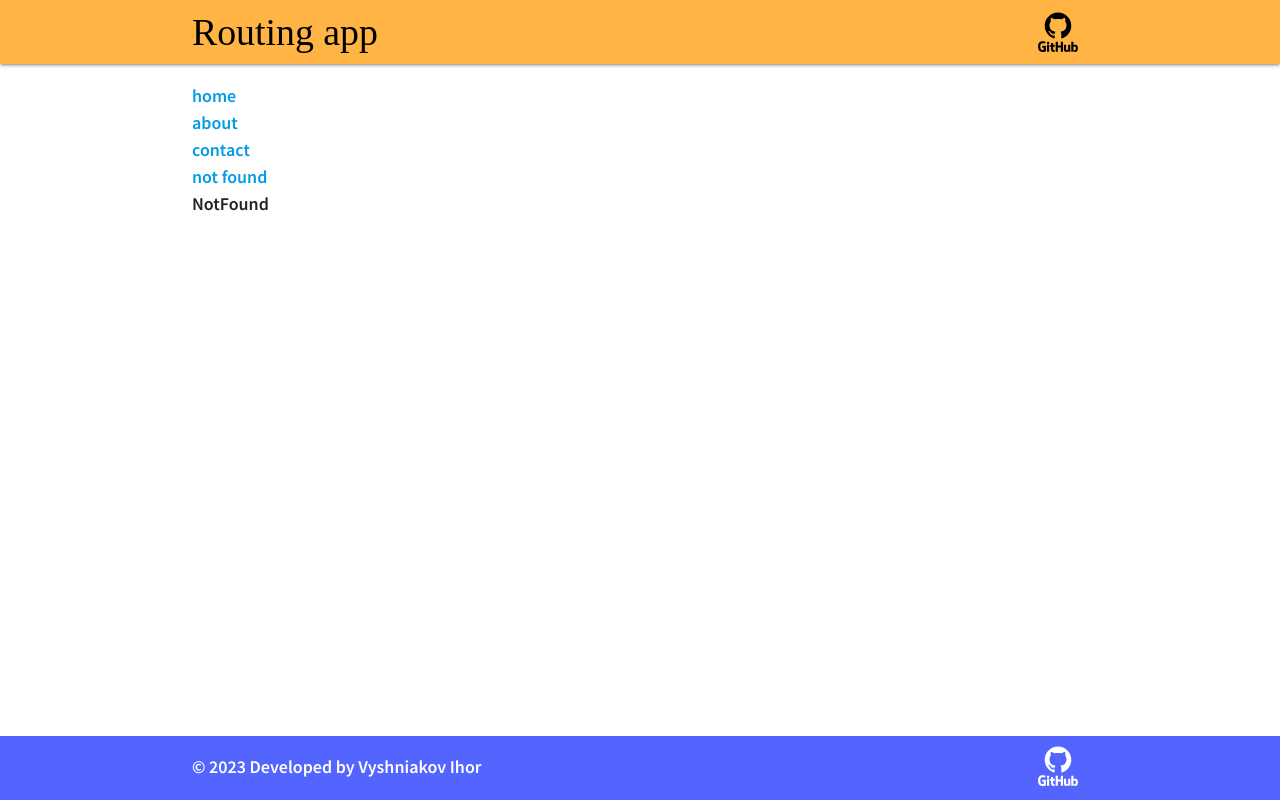
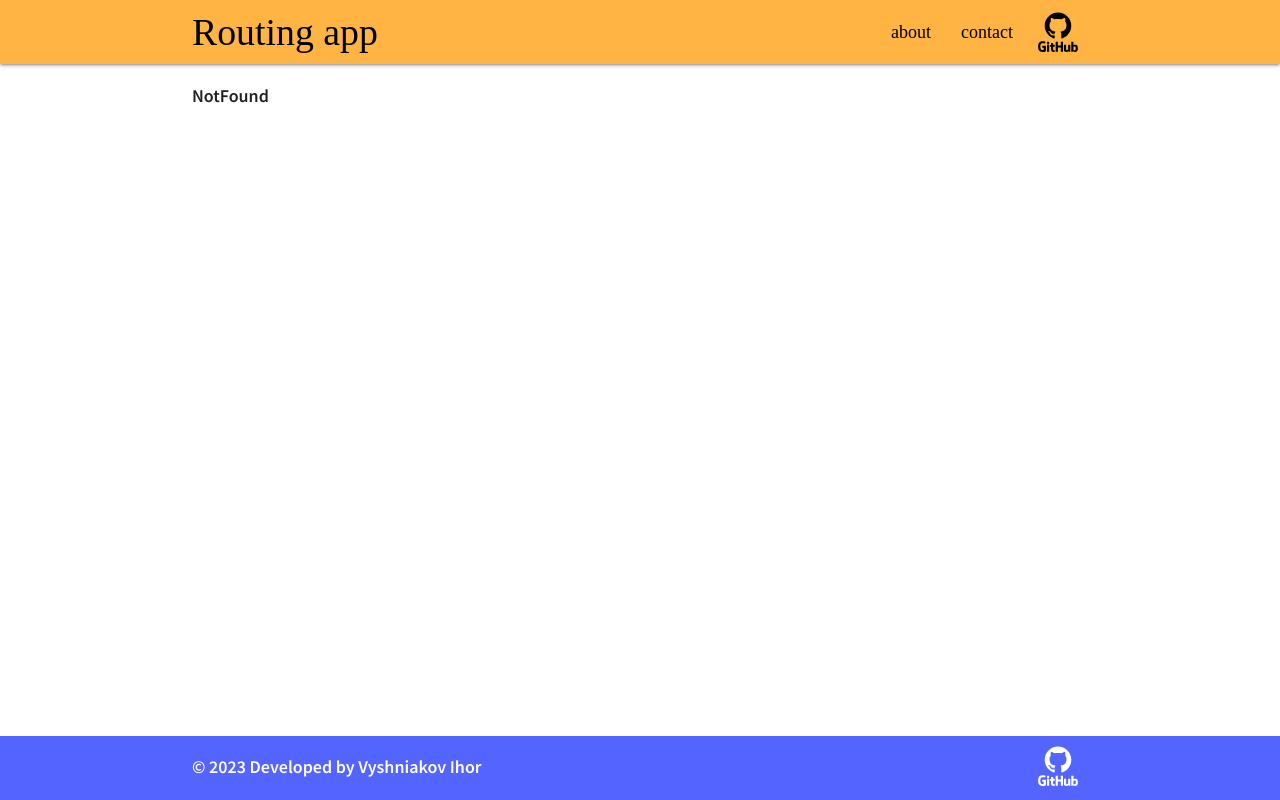
Before and after one commit to ihorvyshniakov/routing-app, a React (Vite) app: page / in a window 1280 px wide. Before the commit this address had no page. Built offline with nearby package versions, Linux system fonts and the light colour scheme; a web font is replaced by a local one.

Commit message:
85. <Link/> without reload

```diff
--- a/src/App.jsx
+++ b/src/App.jsx
@@ -7,33 +7,23 @@ import Home from './pages/Home';
 import Contact from './pages/Contact';
 import NotFound from './pages/NotFound';
 
-const BASE_URL = '/routing-app';
-const go = route => String(`${BASE_URL}${route}`);
+export const go = route => String(`/routing-app${route}`);
 
 function App() {
 	return (
-		<>
+		<Router>
 			<Header />
 			<main className='container content'>
-				<a href={go('/')}>home</a>
-				<br />
-				<a href={go('/about')}>about</a>
-				<br />
-				<a href={go('/contact')}>contact</a>
-				<br />
-				<a href={go('/any')}>not found</a>
-				<Router>
 				<Switch>
 					<Route exact path={go('/')} component={Home} />
 					<Route path={go('/about')} component={About} />
 					<Route path={go('/contact')} component={Contact} />
-						<Route path={go('/contact')} component={NotFound} />
+					<Route path={go('/any')} component={NotFound} />
 					<Route component={NotFound} />
 				</Switch>
-				</Router>
 			</main>
 			<Footer />
-		</>
+		</Router>
 	);
 }
 
--- a/src/components/Header/header.jsx
+++ b/src/components/Header/header.jsx
@@ -1,3 +1,5 @@
+import { Link } from 'react-router-dom';
+import { go } from '../../App';
 import { ReactComponent as GithubSVG } from '../../assets/github.svg';
 import './header.scss';
 
@@ -5,10 +7,16 @@ const Header = () => {
 	return (
 		<nav className='header'>
 			<div className='nav-wrapper container'>
-				<a href='/' className='brand-logo'>
+				<Link to={go('/')} className='brand-logo'>
 					Routing app
-				</a>
+				</Link>
 				<ul id='nav-mobile' className='right'>
+					<li>
+						<Link to={go('/about')}>about</Link>
+					</li>
+					<li>
+						<Link to={go('/contact')}>contact</Link>
+					</li>
 					<li>
 						<a
 							className='icon-link right'
```
Lines whose indentation alone changed are shown as unchanged.
